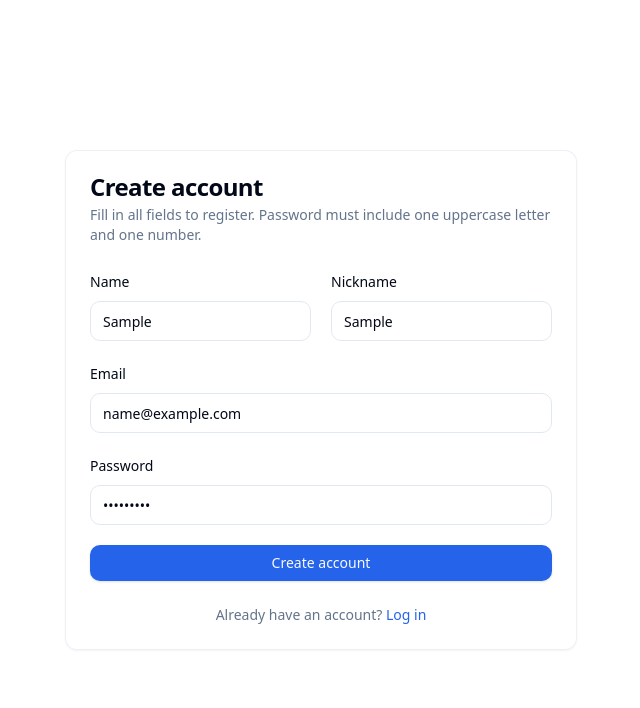
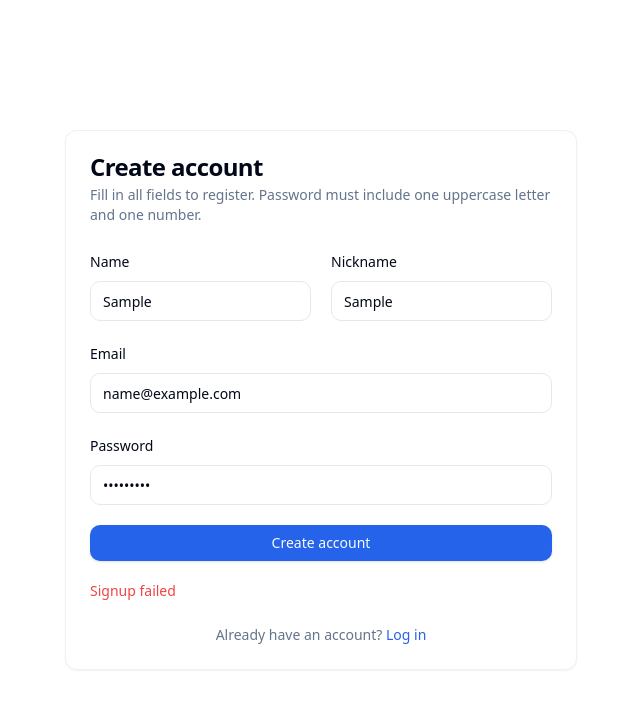
Before and after one commit to PaulWeb30/idea-lab-fe, a Next.js app: page /signup in a window 1280 px wide. Both pictures are taken after typing "Sample", "Sample", "name@example.com", "Sample123" into the empty fields and a click on the button "Create account". Shown: the top 708 px of the page, without its empty margins (319-959 px from the left). Built offline with nearby package versions, Linux system fonts and the light colour scheme; no server answers.

Commit message:
feat(auth): setup axios client & connect API endpoints to auth pages

```diff
--- a/components/auth/login-form-card.tsx
+++ b/components/auth/login-form-card.tsx
@@ -1,6 +1,9 @@
 'use client'
 
+import { useMutation } from '@tanstack/react-query'
+import { AxiosError } from 'axios'
 import Link from 'next/link'
+import { useState } from 'react'
 import { useForm } from 'react-hook-form'
 
 import { authCardBaseClass, authFieldErrorClass, authLinkClass } from '@/components/auth/styles'
@@ -15,22 +18,34 @@ import {
 } from '@/components/ui/card'
 import { Input } from '@/components/ui/input'
 import { Label } from '@/components/ui/label'
+import { loginRequest } from '@/lib/api/auth'
 import { cn } from '@/lib/utils'
-
-type LoginFormValues = {
-  identifier: string
-  password: string
-}
+import type { ApiErrorResponse, LoginFormValues } from '@/types/auth'
 
 export function LoginFormCard() {
+  const [requestError, setRequestError] = useState<string | null>(null)
+
   const {
     register,
     handleSubmit,
     formState: { errors, isSubmitting }
   } = useForm<LoginFormValues>()
 
-  const onSubmit = async () => {
-    // todo connect to API
+  const loginMutation = useMutation({
+    mutationFn: loginRequest,
+    onError: (error: AxiosError<ApiErrorResponse>) => {
+      const message = error.response?.data?.message
+      setRequestError(Array.isArray(message) ? message.join(', ') : (message ?? 'Login failed'))
+    },
+    onSuccess: (data) => {
+      setRequestError(null)
+      localStorage.setItem('accessToken', data.accessToken)
+    }
+  })
+
+  const onSubmit = async (data: LoginFormValues) => {
+    setRequestError(null)
+    await loginMutation.mutateAsync(data)
   }
 
   return (
@@ -85,6 +100,11 @@ export function LoginFormCard() {
           <Button type="submit" className="w-full" disabled={isSubmitting}>
             Log in
           </Button>
+
+          {requestError && <p className={authFieldErrorClass}>{requestError}</p>}
+          {loginMutation.isSuccess && !requestError && (
+            <p className="text-sm font-medium text-green-600">Login successful.</p>
+          )}
         </form>
       </CardContent>
 
--- a/components/auth/signup-form-card.tsx
+++ b/components/auth/signup-form-card.tsx
@@ -1,6 +1,9 @@
 'use client'
 
+import { useMutation } from '@tanstack/react-query'
+import { AxiosError } from 'axios'
 import Link from 'next/link'
+import { useState } from 'react'
 import { useForm } from 'react-hook-form'
 
 import { authCardBaseClass, authFieldErrorClass, authLinkClass } from '@/components/auth/styles'
@@ -15,24 +18,33 @@ import {
 } from '@/components/ui/card'
 import { Input } from '@/components/ui/input'
 import { Label } from '@/components/ui/label'
+import { signupRequest } from '@/lib/api/auth'
 import { cn } from '@/lib/utils'
-
-type SignupFormValues = {
-  name: string
-  nickname: string
-  email: string
-  password: string
-}
+import type { ApiErrorResponse, SignupFormValues } from '@/types/auth'
 
 export function SignupFormCard() {
+  const [requestError, setRequestError] = useState<string | null>(null)
+
   const {
     register,
     handleSubmit,
     formState: { errors, isSubmitting }
   } = useForm<SignupFormValues>()
 
-  const onSubmit = async () => {
-    // todo connect to API
+  const signupMutation = useMutation({
+    mutationFn: signupRequest,
+    onError: (error: AxiosError<ApiErrorResponse>) => {
+      const message = error.response?.data?.message
+      setRequestError(Array.isArray(message) ? message.join(', ') : (message ?? 'Signup failed'))
+    },
+    onSuccess: () => {
+      setRequestError(null)
+    }
+  })
+
+  const onSubmit = async (data: SignupFormValues) => {
+    setRequestError(null)
+    await signupMutation.mutateAsync(data)
   }
 
   return (
@@ -141,6 +153,11 @@ export function SignupFormCard() {
           <Button type="submit" className="w-full" disabled={isSubmitting}>
             Create account
           </Button>
+
+          {requestError && <p className={authFieldErrorClass}>{requestError}</p>}
+          {signupMutation.isSuccess && !requestError && (
+            <p className="text-sm font-medium text-green-600">Registration successful.</p>
+          )}
         </form>
       </CardContent>
 
--- /dev/null
+++ b/config/env.ts
@@ -0,0 +1,22 @@
+import { z } from 'zod'
+
+const envSchema = z.object({
+  NEXT_PUBLIC_API_URL: z
+    .string()
+    .url('NEXT_PUBLIC_API_URL must be a valid URL')
+    .transform((value) => value.replace(/\/+$/, ''))
+})
+
+const parsedEnv = envSchema.safeParse({
+  NEXT_PUBLIC_API_URL: process.env.NEXT_PUBLIC_API_URL
+})
+
+if (!parsedEnv.success) {
+  throw new Error(
+    `Invalid environment configuration: ${parsedEnv.error.issues
+      .map((issue) => issue.message)
+      .join(', ')}`
+  )
+}
+
+export const env = parsedEnv.data
--- /dev/null
+++ b/lib/api/auth.ts
@@ -0,0 +1,12 @@
+import { axiosClient } from '@/lib/api/axios-client'
+import type { LoginRequest, LoginResponse, SignupRequest, SignupResponse } from '@/types/auth'
+
+export async function loginRequest(payload: LoginRequest) {
+  const { data } = await axiosClient.post<LoginResponse>('/auth/login', payload)
+  return data
+}
+
+export async function signupRequest(payload: SignupRequest) {
+  const { data } = await axiosClient.post<SignupResponse>('/auth/register', payload)
+  return data
+}
--- /dev/null
+++ b/lib/api/axios-client.ts
@@ -0,0 +1,10 @@
+import axios from 'axios'
+import { env } from '@/config/env'
+
+export const axiosClient = axios.create({
+  baseURL: env.NEXT_PUBLIC_API_URL,
+  withCredentials: true,
+  headers: {
+    'Content-Type': 'application/json'
+  }
+})
--- a/package.json
+++ b/package.json
@@ -14,6 +14,7 @@
     "@radix-ui/react-slot": "^1.1.1",
     "@tanstack/react-query": "^5.66.9",
     "@tanstack/react-query-devtools": "^5.66.9",
+    "axios": "^1.14.0",
     "class-variance-authority": "^0.7.1",
     "clsx": "^2.1.1",
     "lucide-react": "^0.473.0",
@@ -21,7 +22,8 @@
     "react": "^19.0.0",
     "react-dom": "^19.0.0",
     "react-hook-form": "^7.72.1",
-    "tailwind-merge": "^2.6.0"
+    "tailwind-merge": "^2.6.0",
+    "zod": "^4.3.6"
   },
   "devDependencies": {
     "@types/node": "^22.10.2",
--- /dev/null
+++ b/types/auth.ts
@@ -0,0 +1,27 @@
+export type LoginRequest = {
+  identifier: string
+  password: string
+}
+
+export type LoginFormValues = LoginRequest
+
+export type SignupRequest = {
+  email: string
+  nickname: string
+  name: string
+  password: string
+}
+
+export type SignupFormValues = SignupRequest
+
+export type LoginResponse = {
+  accessToken: string
+}
+
+export type SignupResponse = {
+  message: string
+}
+
+export type ApiErrorResponse = {
+  message?: string | string[]
+}
```
Also changed, not shown: 2 other files (tests, documents, lock files or other folders).
